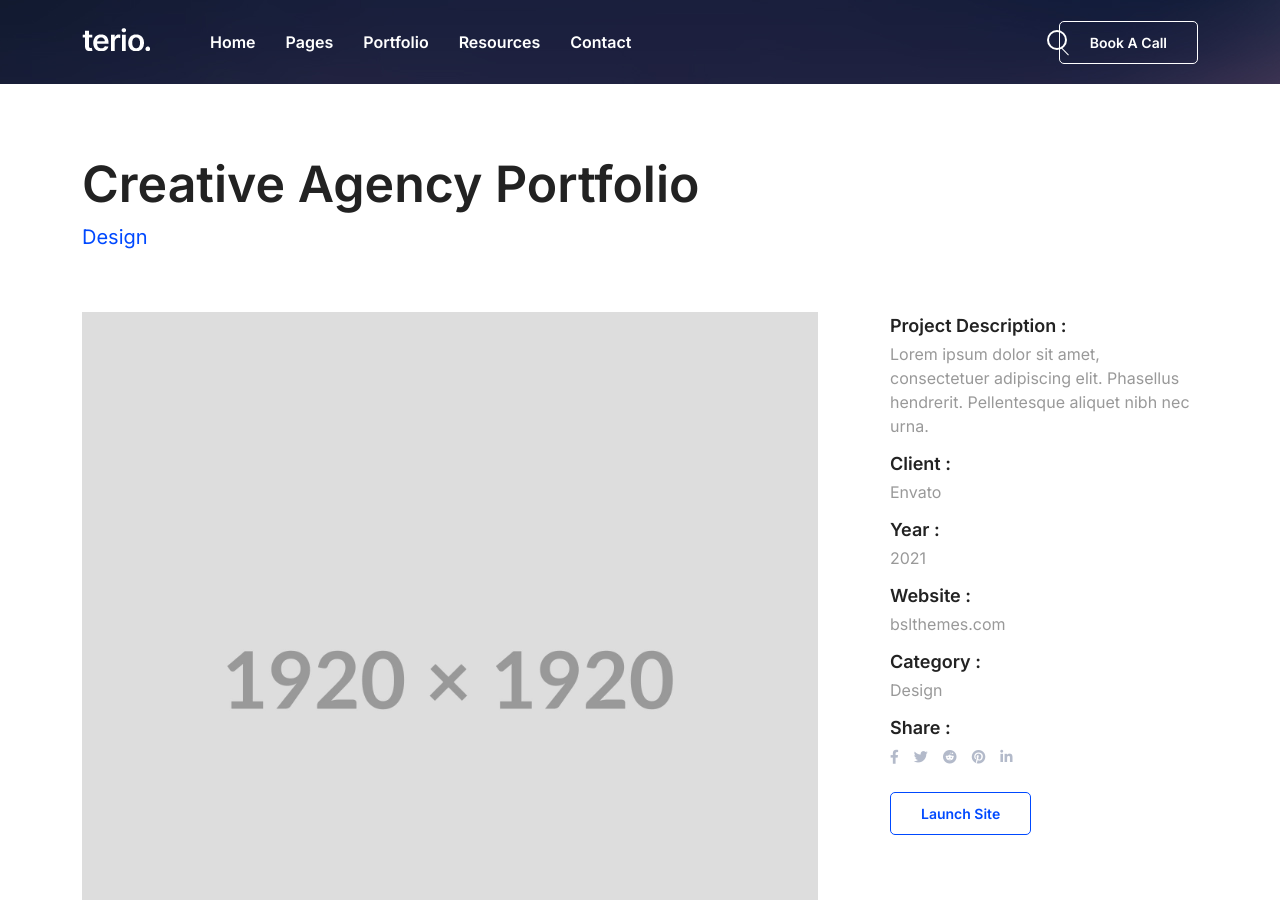
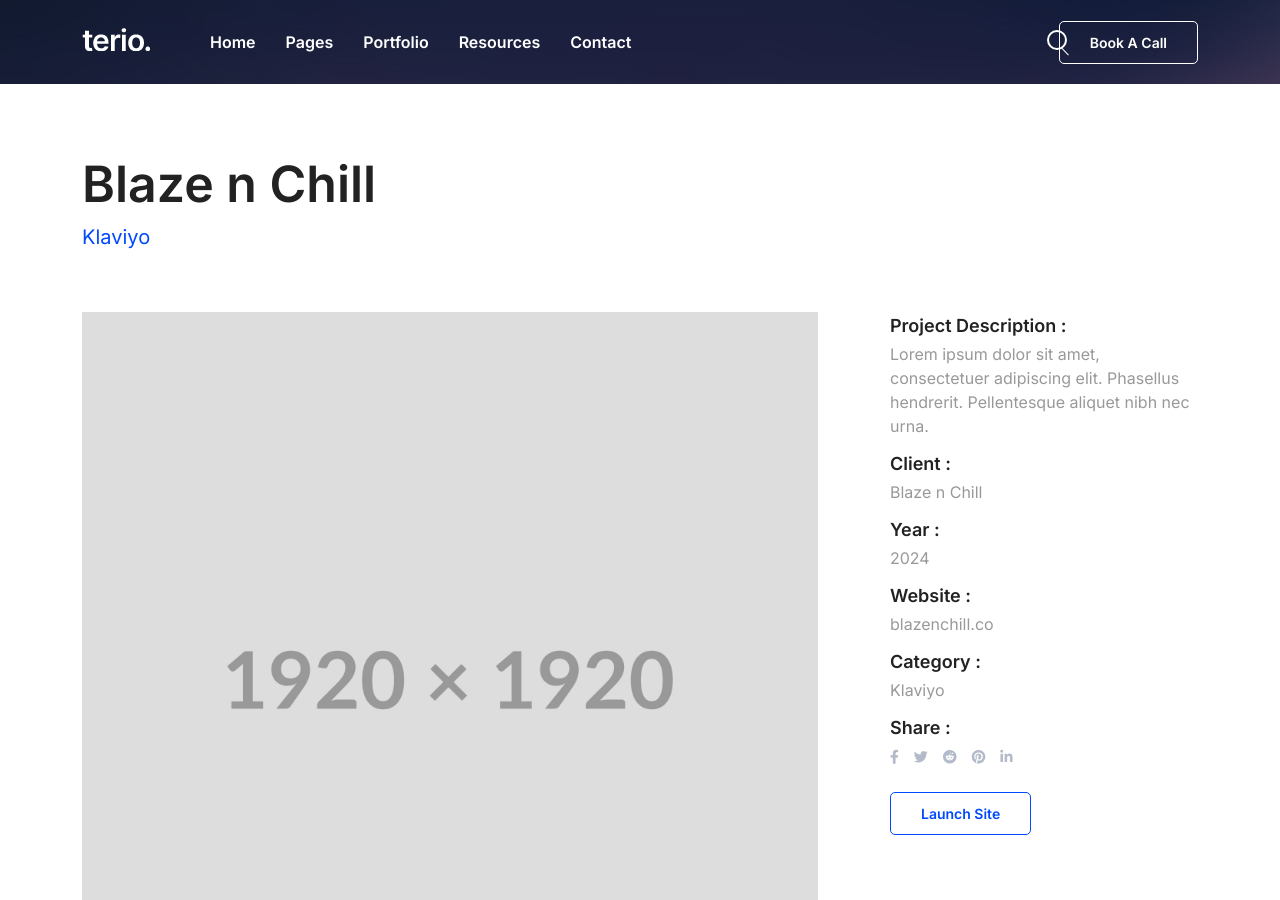
Before and after one commit to swagner2/retentionxt, a Jekyll site: the page built from _works/blazenchill.md, in a window 1280 px wide and 900 px high. Built offline with Jekyll 4.4.1, drawn with Linux system fonts in a browser that asks for light colours.

Commit message:
blazenchill

```diff
--- a/_works/blazenchill.md
+++ b/_works/blazenchill.md
@@ -2,11 +2,11 @@
 layout: works-single
 
 # preview details
-title: Creative Agency Portfolio
-category: Design
+title: Blaze n Chill
+category: Klaviyo
 category_slug: design
 image: assets/img/project-8.jpeg
-short: Creativity is to discover a question
+short: Blaze n Chill - first party data for segementation success.
 
 # full details
 full_image: assets/img/project-8.jpeg
@@ -16,13 +16,13 @@
     value: Lorem ipsum dolor sit amet, consectetuer adipiscing elit. Phasellus hendrerit. Pellentesque aliquet nibh nec urna.
 
   - label: Client
-    value: Envato
+    value: Blaze n Chill
 
   - label: Year
-    value: 2021
+    value: 2024
 
   - label: Website
-    value: bslthemes.com
+    value: blazenchill.co
 
 images:
   - label: "Aliquam tincidunt mauris eu risus."
```
